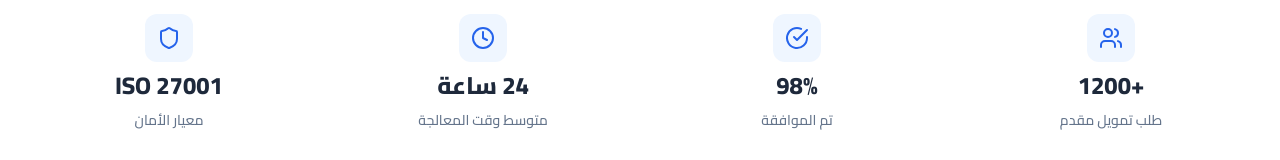
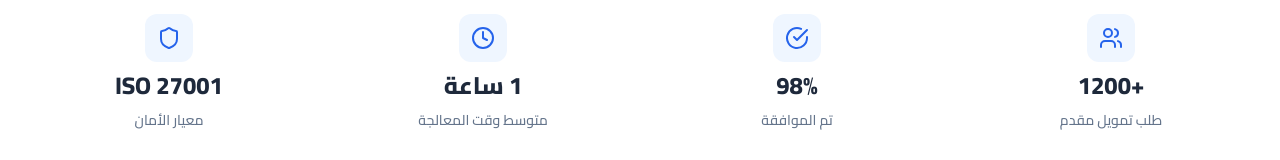
Before and after one commit to motayamlove-commits/shamcash-full-2026, a React (Vite) app: page / in a window 1280 px wide. Shown: the part 603-763 px from the top of the page. Built offline with nearby package versions, Linux system fonts and the light colour scheme; no server answers; the database is empty.

Commit message:
Update HomePage.tsx

```diff
--- a/src/pages/HomePage.tsx
+++ b/src/pages/HomePage.tsx
@@ -7,7 +7,7 @@ import { useSiteConfig } from '@/context/SiteConfigContext';
 const stats = [
   { label: 'طلب تمويل مقدم', value: '+1200', icon: Users },
   { label: 'تم الموافقة', value: '98%', icon: CheckCircle },
-  { label: 'متوسط وقت المعالجة', value: '24 ساعة', icon: Clock },
+  { label: 'متوسط وقت المعالجة', value: '1 ساعة', icon: Clock },
   { label: 'معيار الأمان', value: 'ISO 27001', icon: Shield },
 ];
 
```
